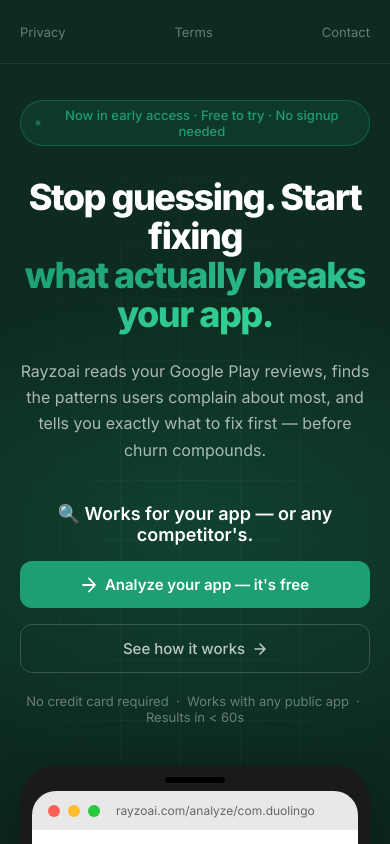
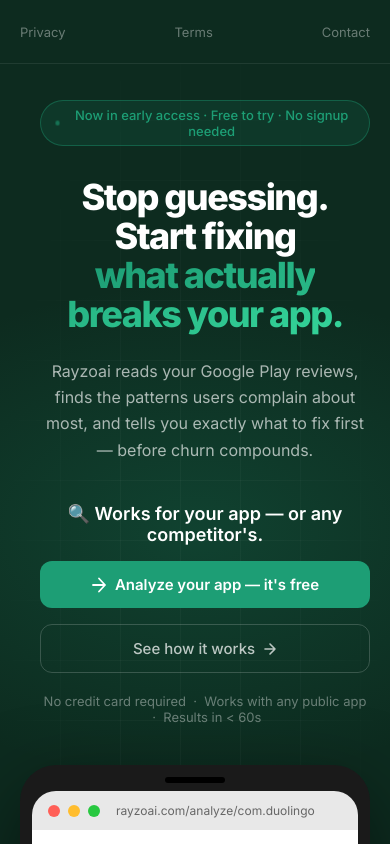
Before and after one commit to jenniferbarradas/rayzoai-app, a website: page index.html in a window 390 px wide. Shown: the top 844 px of the page. Drawn offline with Linux system fonts and the light colour scheme.

Commit message:
fix: hero layout padding and alignment

```diff
--- a/index.html
+++ b/index.html
@@ -1177,6 +1177,7 @@
   .hero-col-left {
     flex: 1;
     text-align: left;
+    padding-left: 40px;
   }
 
   .hero-col-left h1 { max-width: 100%; }
@@ -1192,7 +1193,7 @@
 
   @media (max-width: 768px) {
     .hero-cols { flex-direction: column; gap: 40px; }
-    .hero-col-left { text-align: center; }
+    .hero-col-left { text-align: center; padding-left: 20px; }
     .hero-col-left .cta-group { justify-content: center; }
     .hero-col-left .hero-hint { text-align: center; }
     .hero-col-right { min-width: 0; width: 100%; }
```
